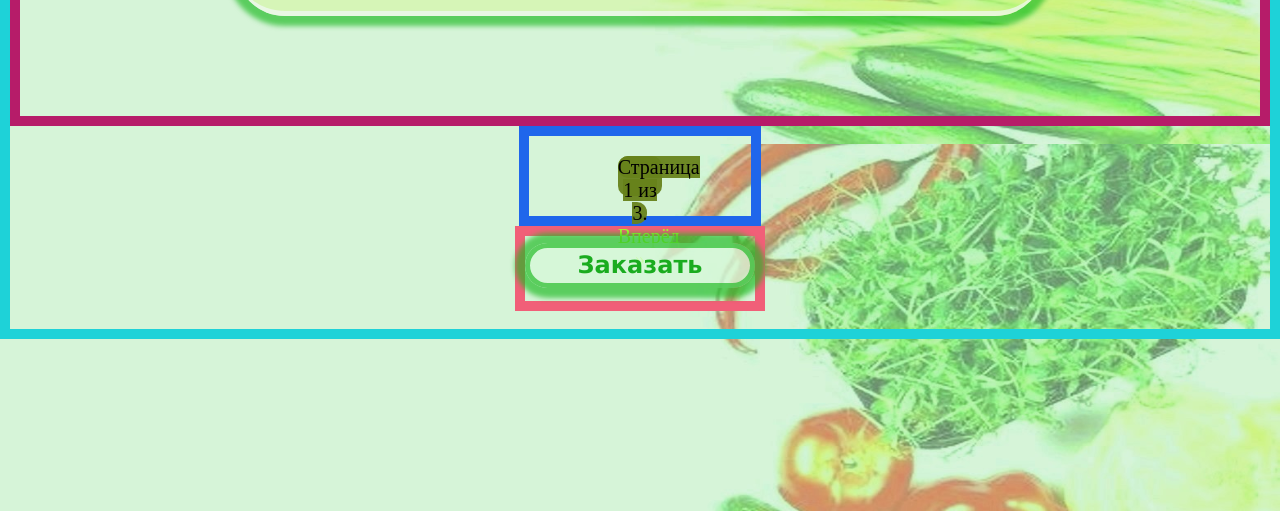
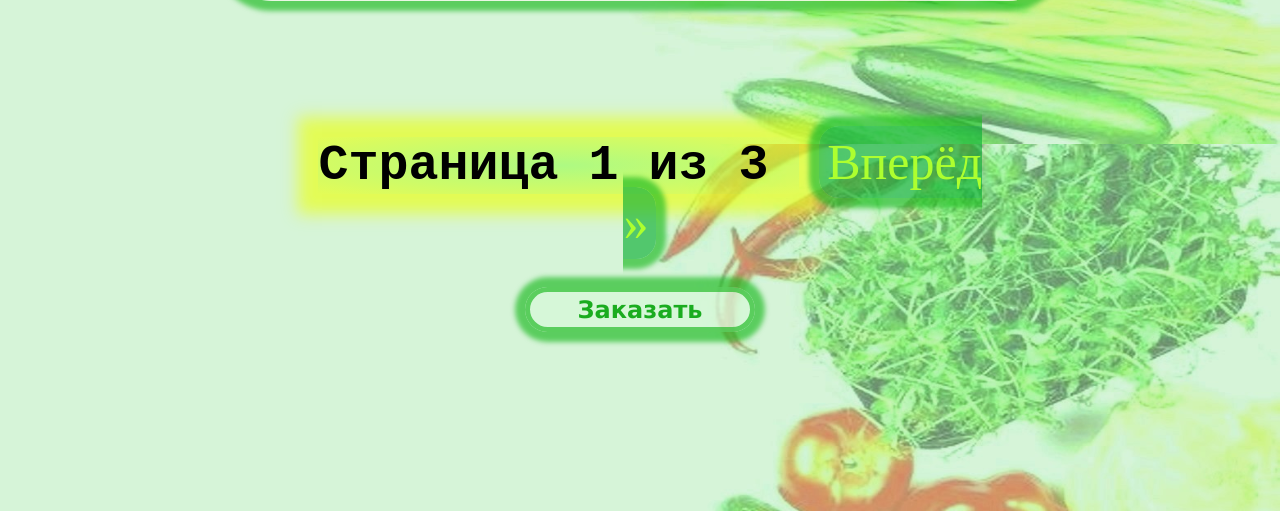
Before and after one commit to Sapronov-Nikolay/sublim, a Django app: page /shop/ in a window 1280 px wide. Shown: the part 3856-4367 px from the top of the page. Run offline with Django 5.2, Linux system fonts and the light colour scheme; data comes from the database, SQL or seed files in the repository; both versions use the stored data as it was after the commit.

Commit message:
Разметил пагинационные кнопки Для проверки пагинации в категориях, создал ещё товар Обнаружил некорректность работы пагинации в категориях при клике переключается не впределах категории, а переходит к постраничному переключению общего списка

```diff
--- a/sublim/main/templates/main/tovars.html
+++ b/sublim/main/templates/main/tovars.html
@@ -51,7 +51,6 @@
                             <input class="tovars-div-input-button" type="button" value="В корзину"></div>
                     </div>
 
-
                     {% endfor %}
             </div>
         </div>
@@ -65,26 +64,26 @@
                 {% if page_obj.has_previous %}
                 {% if category %}
                     <a href="?page=1&category={{category}}">&laquo;</a>
-                    <a href="?page={{ page_obj.previous_page_number }}&category={{category}}">Назад </a>
+                    <a class="tovars-a-paginator" href="?page={{ page_obj.previous_page_number }}&category={{category}}">&laquo; Назад </a>
                         {% else %}
-                        <a href="?page=1">&laquo; </a>
-                        <a href="?page={{ page_obj.previous_page_number }}">Назад </a>
+                        <a href="?page=1"></a>
+                        <a class="tovars-a-paginator" href="?page={{ page_obj.previous_page_number }}">&laquo; Назад </a>
                         {% endif %}
                 {% endif %}
 
         <!--ФОРМА ПАРАМЕТРОВ ОТОБРАЖЕНИЯ ПАГИНАЦИИ НА СТРАНИЦЕ-->
-                <span class="tovars-div-paginator">
-                    Страница {{ page_obj.number }} из {{ page_obj.paginator.num_pages }}.
+                <span class="tovars-span-paginator">
+                    Страница {{ page_obj.number }} из {{ page_obj.paginator.num_pages }}
                 </span>
 
         <!--ФОРМА ПАРАМЕТРОВ "ВПЕРЁД"-->
                 {% if page_obj.has_next %}
                 {% if category %}
                     <a class="tovars-a-paginator" href="?page={{ page_obj.next_page_number }}&category={{category}}"> Вперёд &raquo;</a>
-                    <!--<a class="tovars-div-paginator" href="?page={{ page_obj.paginator.num_pages }}&category={{category}}"> &raquo;</a>-->
+                    <a href="?page={{ page_obj.paginator.num_pages }}&category={{category}}"> &raquo;</a>
                     {% else %}
                     <a class="tovars-a-paginator" href="?page={{ page_obj.next_page_number }}"> Вперёд &raquo;</a>
-                    <!--<a class="tovars-div-paginator" href="?page={{ page_obj.paginator.num_pages }}"> &raquo;</a>-->
+                    <a href="?page={{ page_obj.paginator.num_pages }}"></a>
                     {% endif%}
                 {% endif %}
             </span>
--- a/sublim/static/main/css/tovars.css
+++ b/sublim/static/main/css/tovars.css
@@ -1,6 +1,5 @@
 /* GRID-контейнер для формы КАРТОЧЕК С ТОВАРАМИ */
 .tovars-div-grid-general {
-  border: 10px solid #b61c69;
   grid-gap: 10px;
   grid-auto-rows: 200px;
   padding: 30px;
@@ -9,7 +8,6 @@
 }
 /* GRID-контейнер для формы ПАГИНАЦИИ */
 .tovars-div-grid-paginator {
-  border: 10px solid #1f66eb;
   display: grid;
   grid-row-gap: 200px;
   grid-row-gap: 10px;
@@ -21,7 +19,6 @@
 }
 /* GRID-контейнер для кнопки ЗАКАЗАТЬ */
 .tovars-div-grid-zakaz {
-  border: 10px solid #f15f78;
   display: grid;
   grid-row-gap: 10px;
   align-content: center;
@@ -35,7 +32,6 @@
 /* Форма со всем содержимым  */
 .tovars-form-karte {
   grid-row-gap: 200%;
-  border: 10px solid #1ed2d8;
 }
 
 /* ОБЛАСТЬ ОТОБРАЖЕНИЯ ТОВАРОВ */
@@ -206,28 +202,54 @@
 /* кнопка в корзину при наведении курсора for tavars.html in tavars.css */
 .tovars-div-input-button:hover {
 transition: box-shadow, color, 0.051s ease-in-out;
-background-color: #cdf560f1;
+background-color: #cdf55ff1;
 border-radius: 10px;
 }
+/* Поле для  пагинации при наведении курсора for tavars.html in tavars.css */
+.tovars-div-input-button:hover {
+  transition: box-shadow, color, 0.051s ease-in-out;
+  background-color: #9cc439f1;
+  border-radius: 10px;
+  }
 
-/* кнопка пагинации for tavars.html in tavars.css */
+/* Поле для пагинации for tavars.html in tavars.css */
 .tovars-div-paginator {
   text-align: center; /* Позиция текста смещение по горизонтали */
   align-self: end; /* Позиция смещения по вертикали */
   justify-self: center; /* Позиция смещения по горизонтали */
-  background-color: #67831bf1;
-  font-size: 20px;
-  border-radius: 10px;
-  margin-bottom: 20px;
+  font-size: 50px;
+  border-radius: 100px;
+  margin-bottom: 40px;
   margin-top: 20px;
-  height: 40px;
-  width: 20%;
+  height: 100%;
+  width: 100%;
 }
-/* кнопка пагинации при наведении курсора for tavars.html in tavars.css */
-.tovars-div-input-button:hover {
-transition: box-shadow, color, 0.051s ease-in-out;
-background-color: #2e3a0ef1;
-border-radius: 10px;
+/* Текст для обозначения страниц */
+.tovars-span-paginator {
+  background: radial-gradient(#8fff4493, #e9ff20b4);
+  box-shadow: 0 0 15px 20px #e9ff20b4;
+  margin: 3%;
+  font-family: 'Courier New', Courier, monospace;
+  font-weight: 700;
+}
+/* Кнопки переключения страниц */
+.tovars-a-paginator {
+  background-color: #0daf35a6;
+  border-radius: 20px;
+  padding: 8px;
+  box-shadow: 0 0 5px 10px #1cb921a9;
+  border-color:#1cb921a9;
+}
+/* Кнопки переключения страниц при наведении*/
+.tovars-a-paginator:hover {
+  box-shadow: 0 0 5px 10px #1cb921c9;
+  background-color: #20a064cc;
+}
+/* Кнопки переключения страниц при клике мыши*/
+.tovars-a-paginator:active {
+  background-color: #c1c420da;
+  box-shadow: 0 0 6px 10px #e5f509ce;
+  transition: box-shadow, color, 0.1s ease-in-out;
 }
 
 /* КНОПКА ЗАКАЗАТЬ В МАГАЗИНЕ */
```
Also changed, not shown: sublim/db.sqlite3, sublim/media/images/24/04/22/252r448вв554.jpg (added).
